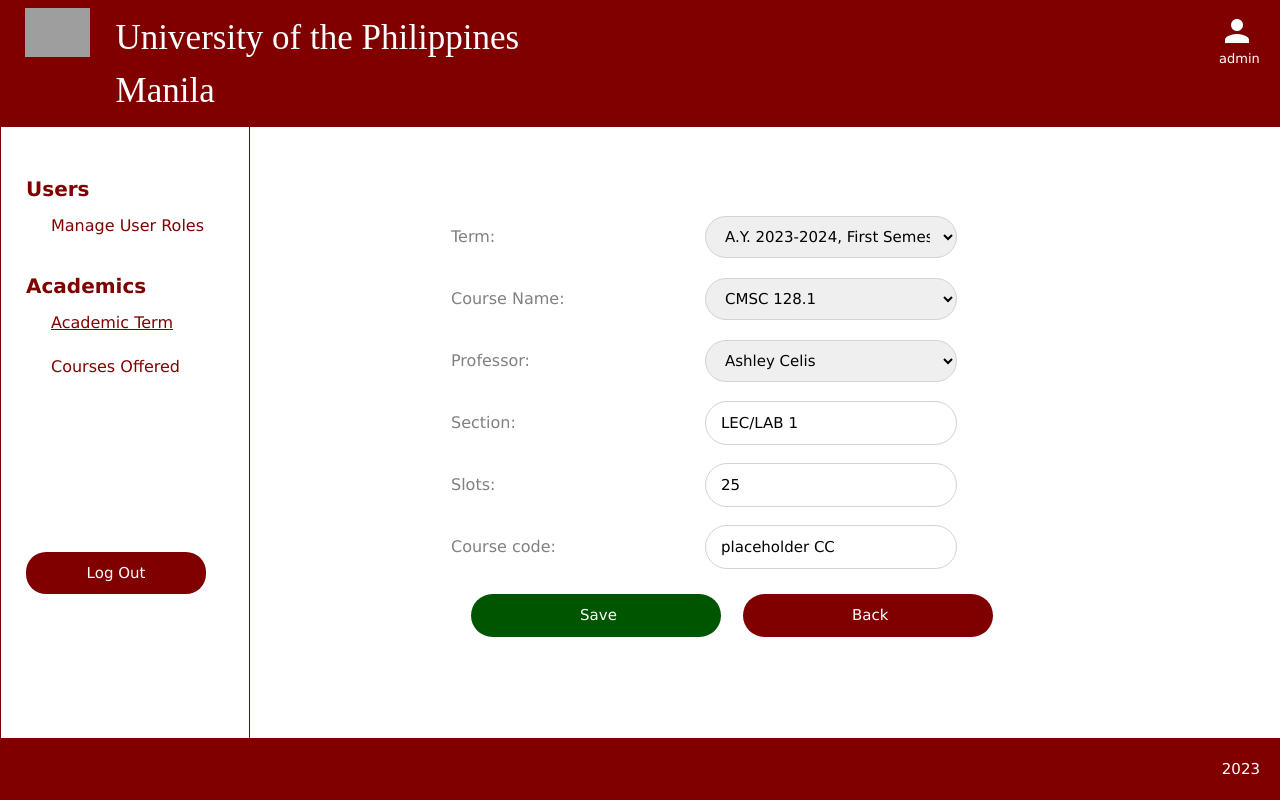
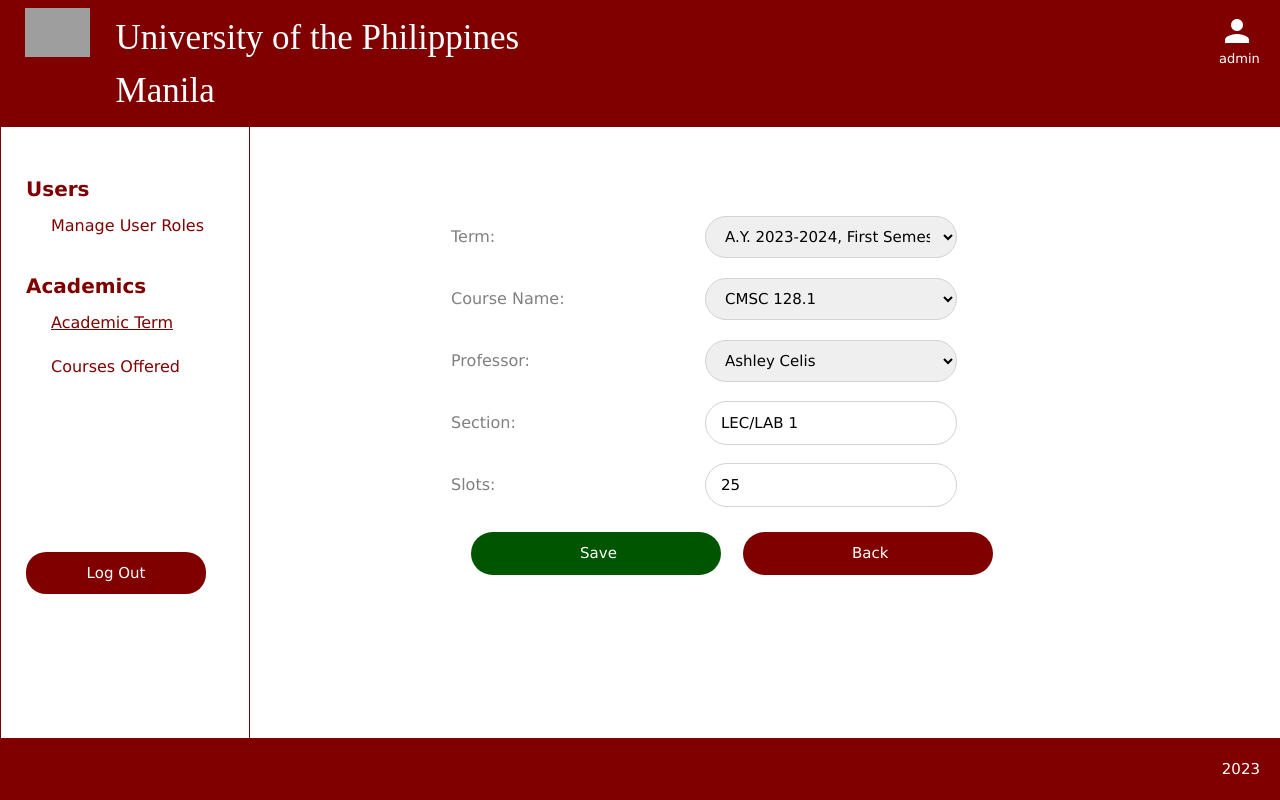
Before and after one commit to SSSDjango/StudentStatusSystem, a Django app: page /edit_course/3/ in a window 1280 px wide; the page is wider, and only the part inside the window is pictured. Run offline with Django 4.2, Linux system fonts and the light colour scheme; a user stored in the database is signed in; data comes from the database, SQL or seed files in the repository; parts of the project's set-up code (start-up, migrations or seed data) failed here and were passed over; grey boxes are pictures that could not be loaded.

Commit message:
some changes

```diff
--- a/login_app/forms.py
+++ b/login_app/forms.py
@@ -86,7 +86,7 @@
 class OfferingCreationForm(forms.ModelForm):
     class Meta:
         model = OfferedSubject
-        fields = ('subject_name', 'subject_title', 'units', 'department', 'lecture', 'lab')
+        fields = ('subject_name', 'subject_title', 'units', 'department', 'class_code', 'lecture', 'lab')
 
 class OfferingChoiceField(forms.ModelChoiceField):
     def label_from_instance(self, obj):
@@ -102,7 +102,7 @@
     professor = UserChoiceField(queryset=UserProfile.objects.filter(role__in = ('PROGRAM ADVISOR', 'THESIS ADVISOR', 'FACULTY')))
     class Meta:
         model = Subject
-        fields = ('term', 'subject_offered', 'professor','section', 'slots', 'class_code')
+        fields = ('term', 'subject_offered', 'professor','section', 'slots')
 
 class SubjectChoiceField(forms.ModelChoiceField):
     def label_from_instance(self, obj):
--- a/login_app/models.py
+++ b/login_app/models.py
@@ -62,7 +62,7 @@
     department = models.CharField(max_length=200)
     birthday = models.DateField(default=timezone.now)
     contact_number = models.CharField(max_length=15)
-    staff_id = models.CharField(max_length=15)
+    staff_id = models.CharField(max_length=9)
 
 
 class Student(models.Model):
@@ -105,6 +105,7 @@
     subject_title = models.CharField(max_length=200)
     department = models.CharField(max_length=200)
     units = models.IntegerField(default=3)
+    class_code = models.CharField(max_length=25)
     # non graded classes (PE) will have 0 units
 
     lecture = models.BooleanField(default=True)
@@ -121,8 +122,6 @@
     slots = models.IntegerField(default=25)
     enrolled = models.IntegerField(default=0)
 
-    class_code = models.CharField(max_length=25)
-
 # Enrollment of a student to a subject
 class Registration(models.Model):
     student = models.ForeignKey(Student, on_delete=models.SET_NULL, blank=True, null=True)
--- a/login_app/templates/create_offering.html
+++ b/login_app/templates/create_offering.html
@@ -204,6 +204,10 @@
                     <td colspan="1" style="width: 10vw;"><label class="table-label" for="units">Units:</label></td>
                     <td colspan="3" style="width: 15vw;">{{ offering_form.units }}</td>
                 </tr>
+                <tr style="border: none;">
+                    <td colspan="1" style="width: 10vw;"><label class="table-label" for="units">Course Code:</label></td>
+                    <td colspan="3" style="width: 15vw;">{{ offering_form.class_code }}</td>
+                </tr>
                 <tr style="border: none;" >
                     <td style="width: 6vw;"><label class="table-label" for="units">Lecture:</label></td>
                     <td style="width: 20vw;">{{ offering_form.lecture }}</td>
--- a/login_app/templates/create_subject.html
+++ b/login_app/templates/create_subject.html
@@ -209,10 +209,6 @@
                     <td style="padding-bottom: 5px; padding-top: 5px;"><label class="table-label" for="slots">Slots:</label></td>
                     <td style="padding-bottom: 5px; padding-top: 5px;">{{ subject_form.slots }}</td>
                 </tr>
-                <tr style="border: none;">
-                    <td style="padding-bottom: 5px; padding-top: 5px;"><label class="table-label" for="course_code">Course code:</label></td>
-                    <td style="padding-bottom: 5px; padding-top: 5px;">{{ subject_form.class_code }}</td>
-                </tr>
                 <tr>
                     <td><input class="save-btn" type="submit" value="Submit" style="width: 250px; margin-left: 10%; margin-top: 5%;"></td>
                     <td><input class="back-btn" type="button" value="Back" onclick="window.location.href='/academic_terms/{{ term.id }}'" style="margin-left: 15%; margin-top: 5%;"></td>
--- a/login_app/templates/edit_offering.html
+++ b/login_app/templates/edit_offering.html
@@ -204,6 +204,10 @@
                     <td colspan="1" style="width: 10vw;"><label class="table-label" for="units">Units:</label></td>
                     <td colspan="3" style="width: 15vw;">{{ offering_form.units }}</td>
                 </tr>
+                <tr style="border: none;">
+                    <td colspan="1" style="width: 10vw;"><label class="table-label" for="units">Course Code:</label></td>
+                    <td colspan="3" style="width: 15vw;">{{ offering_form.class_code }}</td>
+                </tr>
                 <tr style="border: none;" >
                     <td style="width: 6vw;"><label class="table-label" for="units">Lecture:</label></td>
                     <td style="width: 20vw;">{{ offering_form.lecture }}</td>
--- a/login_app/templates/edit_subject.html
+++ b/login_app/templates/edit_subject.html
@@ -209,10 +209,6 @@
                     <td style="padding-bottom: 5px; padding-top: 5px;"><label class="table-label" for="slots">Slots:</label></td>
                     <td style="padding-bottom: 5px; padding-top: 5px;">{{ subject_form.slots }}</td>
                 </tr>
-                <tr style="border: none;">
-                    <td style="padding-bottom: 5px; padding-top: 5px;"><label class="table-label" for="course_code">Course code:</label></td>
-                    <td style="padding-bottom: 5px; padding-top: 5px;">{{ subject_form.class_code }}</td>
-                </tr>
                 <tr>
                     <td><input type="submit" value="Save" class="save-btn" style="margin-left: 8%; margin-top: 5%;"></td>
                     <td><input class="back-btn" type="button" value="Back" onclick="window.location.href='/academic_terms/{{ term.id }}'" ></td>
--- a/login_app/views.py
+++ b/login_app/views.py
@@ -1232,12 +1232,12 @@
 
     # all subjects of current term
     if 'name' not in request.POST:
-        context['subjects'] = Subject.objects.filter(term=currentTerm.id, class_code__contains=class_code_filter)
+        context['subjects'] = Subject.objects.filter(term=currentTerm.id, subject_offered__class_code__contains=class_code_filter)
         context['search'] = ''
     else:
         search = request.POST.get('name')
         subject_offerings = OfferedSubject.objects.filter(subject_name__contains=search)
-        context['subjects'] = Subject.objects.filter(term=currentTerm.id, subject_offered__in=subject_offerings, class_code__contains=class_code_filter)
+        context['subjects'] = Subject.objects.filter(term=currentTerm.id, subject_offered__in=subject_offerings, subject_offered__class_code__contains=class_code_filter)
         context['search'] = search
 
     return render(request, "enrollment.html", context)
```
Also changed, not shown: db.sqlite3, login_app/migrations/0038_remove_subject_class_code_offeredsubject_class_code_and_more.py (added).
